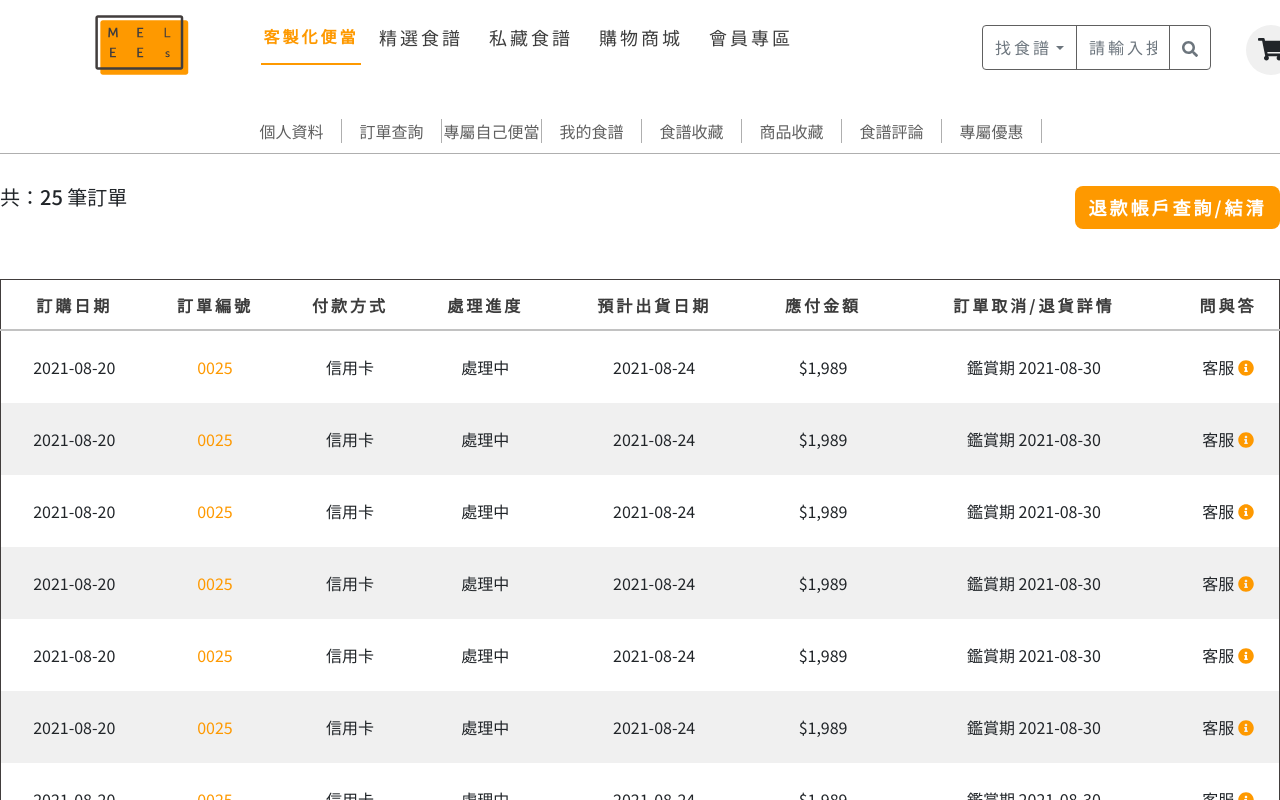
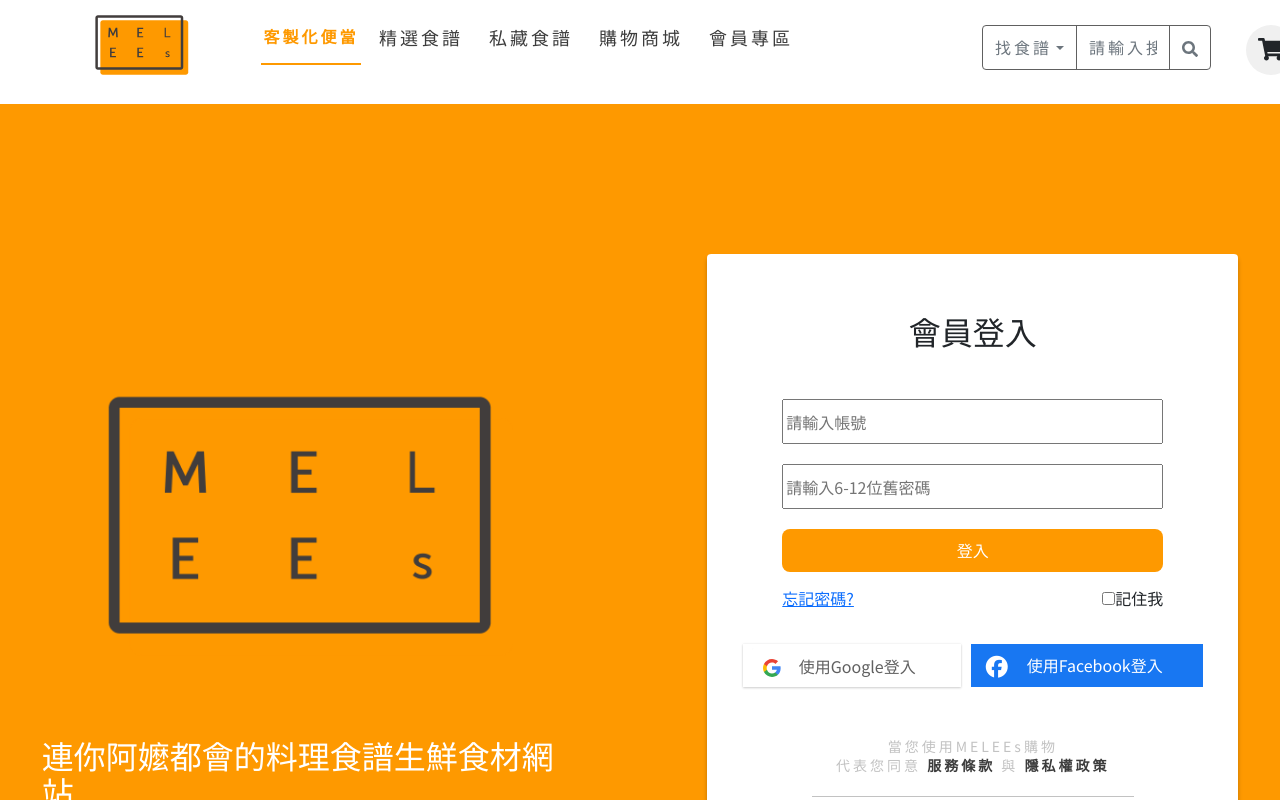
Before and after one commit to gemini497586/melees, a React (Create React App) app in the folder frontend/: page / in a window 1280 px wide. Shown: the top 800 px of the page. Built offline with nearby package versions, Linux system fonts and the light colour scheme.

Commit message:
測試分頁畫面

```diff
--- a/frontend/src/App.js
+++ b/frontend/src/App.js
@@ -10,11 +10,11 @@ function App() {
   return (
     <div className="App">
       {/* 完成分頁 */}
-      {/* <Login /> */}
+      <Login />
       {/* <Register /> */}
       {/* <EditMemberInfo /> */}
       {/* <EditPassword /> */}
-      <OrderList />
+      {/* <OrderList /> */}
       {/* 未完成分頁 */}
       {/* <OrderDetails /> */}
     </div>
```
